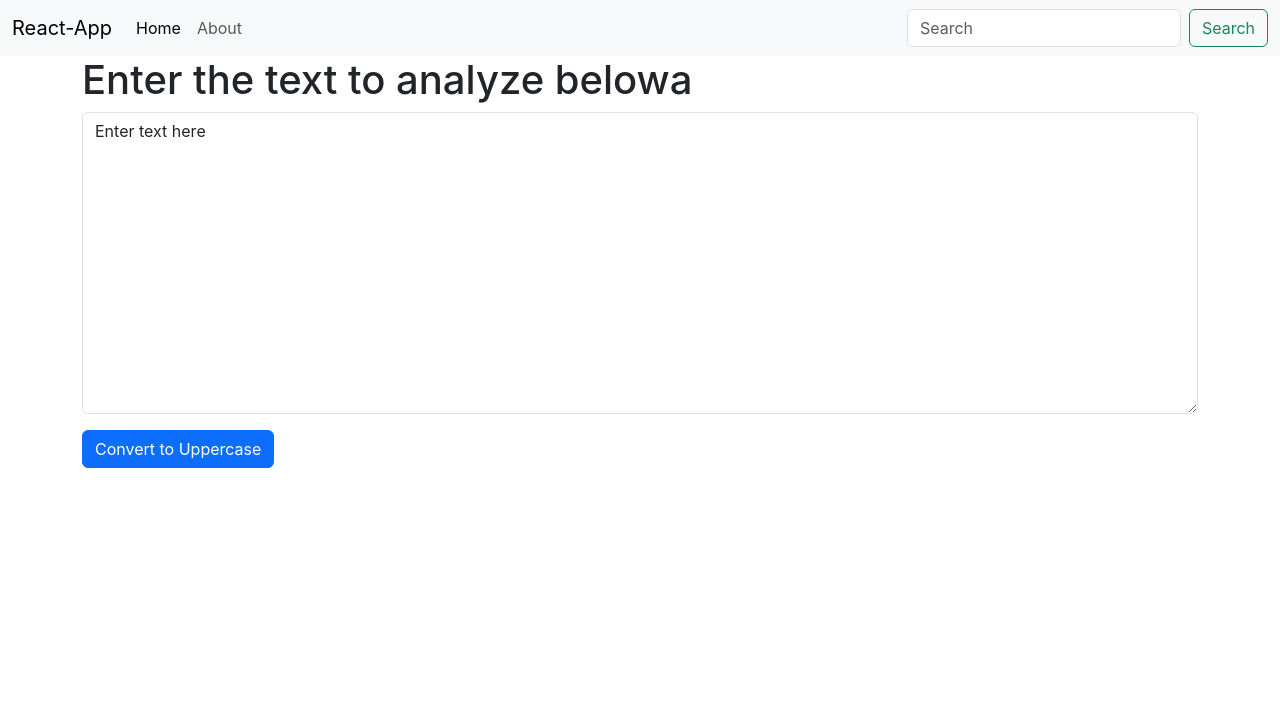
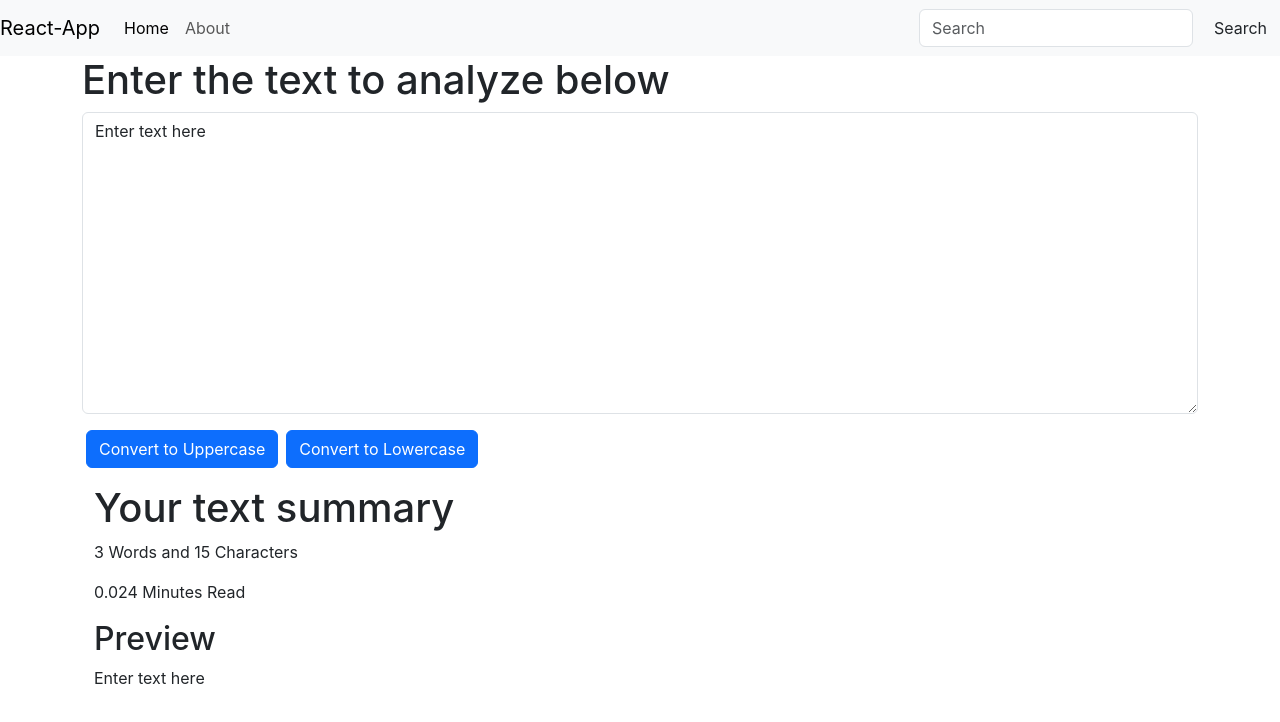
Before and after one commit to shivirai2985/first-react-app, a React (Create React App) app: page / in a window 1280 px wide. Shown: the top 722 px of the page. Built offline with nearby package versions, Linux system fonts and the light colour scheme.

Commit message:
Add Lowercase button

```diff
--- a/src/App.css
+++ b/src/App.css
@@ -36,3 +36,7 @@
         transform: rotate(360deg);
     }
 }
+
+.navbar navbar-expand-lg navbar-dark bg -dark {
+    background: black;
+}
--- a/src/App.js
+++ b/src/App.js
@@ -9,7 +9,7 @@
 <>
 <Navbar title="React-App" Aboutsession="About"/>
 <div className="container my - 3" >
-    <TextForm heading="Enter the text to analyze belowa"/>
+    <TextForm heading="Enter the text to analyze below"/>
     </div>
 
 </>
--- a/src/components/Navbar.js
+++ b/src/components/Navbar.js
@@ -4,7 +4,6 @@
     return (
        <>
          <nav className="navbar navbar-expand-lg bg-body-tertiary">
-  <div className="container-fluid">
     <a className="navbar-brand" href="#">{props.title}</a>
     <button className="navbar-toggler" type="button" data-bs-toggle="collapse" data-bs-target="#navbarSupportedContent" aria-controls="navbarSupportedContent" aria-expanded="false" aria-label="Toggle navigation">
       <span className="navbar-toggler-icon"></span>
@@ -20,12 +19,10 @@
       </ul>
       <form className="d-flex" role="search">
         <input className="form-control me-2" type="search" placeholder="Search" aria-label="Search"/>
-        <button className="btn btn-outline-success" type="submit">Search</button>
+        <button className="btn btn-outline-seccess" type="submit">Search</button>
       </form>
     </div>
-  </div>
-</nav>
-
+ </nav>
             </>
     )
 }
--- a/src/components/TextForm.js
+++ b/src/components/TextForm.js
@@ -6,6 +6,12 @@
   const handleUpClick = ()=>{
     // console.log("upperCase was cliked:"+ text)
     let newText =text.toUpperCase();
+    setText(newText)
+  }
+
+  const handleLoClick = ()=>{
+    // console.log("upperCase was cliked:"+ text)
+    let newText =text.toLowerCase();
     setText(newText)
   }
 
@@ -22,13 +28,19 @@
     return (
         <>
         <h1>{props.heading}</h1>
+    <div className="mb-3">
+   <textarea className="form-control" value={text} onChange={handleOnChanged} id="myBox" rows="12"></textarea>
+</div>
+<button className="btn btn-primary mx-1" onClick={handleUpClick}>Convert to Uppercase</button>
+<button className="btn btn-primary mx-1" onClick={handleLoClick}>Convert to Lowercase</button>
+<div className="container my-3">
+  <h1>Your text summary</h1>
+  <p>{text.split(" ").length} Words and {text.length} Characters</p>
+  <p>{0.008 * text.split(" ").length} Minutes Read</p>
+  <h2>Preview</h2>
+  <p>{text}</p>
 
-<div className="mb-3">
-
-  <textarea className="form-control" value={text} onChange={handleOnChanged} id="myBox" rows="12"></textarea>
 </div>
-
-<button className="btn btn-primary" onClick={handleUpClick}>Convert to Uppercase</button>
 </>
     )
 }
```
Lines whose indentation alone changed are shown as unchanged.
